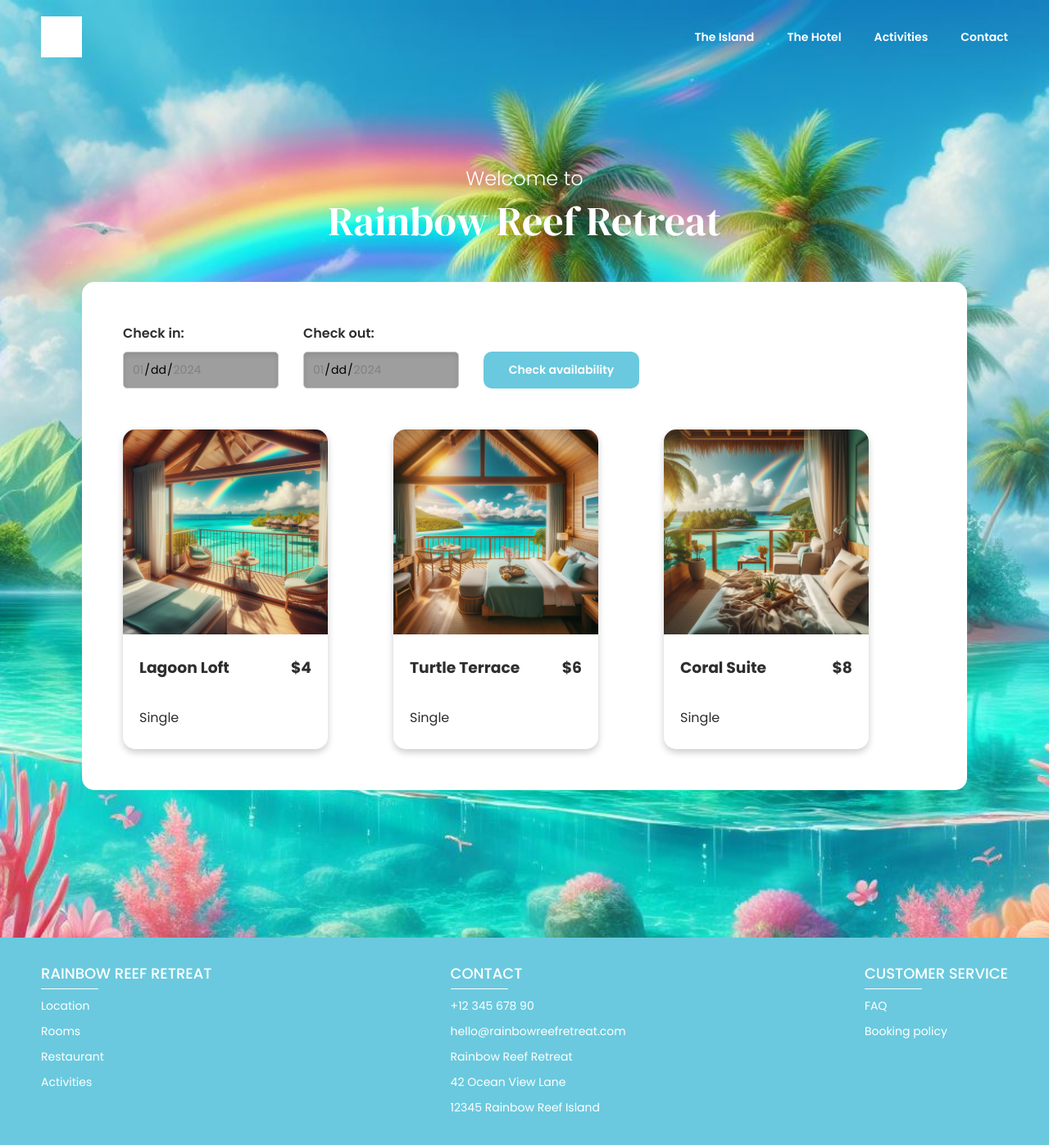
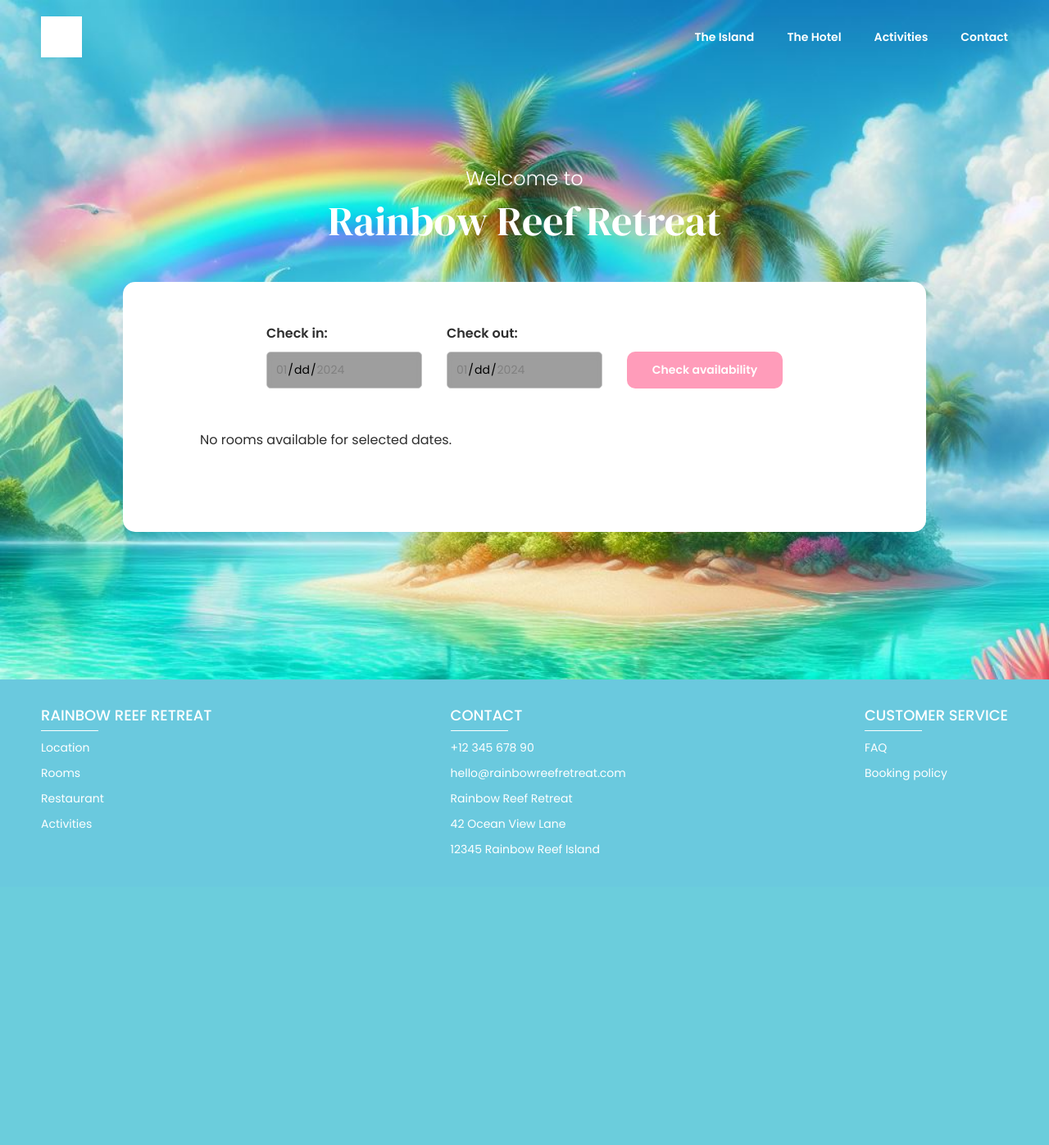
Before and after one commit to juliasophieg/Rainbow-Reef-Retreat, a PHP site: page / in a window 1280 px wide. Shown: the whole page at 82% size. After the commit the page ends 1042 px from the top, so only its background shows below. Run offline with PHP 8.4, Linux system fonts and the light colour scheme; data comes from the database, SQL or seed files in the repository; both versions use the stored data as it was before the commit; grey boxes are pictures that could not be loaded.

Commit message:
available room(s)

```diff
--- a/availability.php
+++ b/availability.php
@@ -1,8 +1,11 @@
 <?php
 
 declare(strict_types=1);
+
 session_start();
+
 require_once __DIR__ . '/hotelFunctions.php';
+
 $db = connect('hotel.db');
 
 //If "Check Availability" is pressed
@@ -16,50 +19,49 @@ if (isset($_POST['availability'])) {
     $checkOut = $_SESSION['checkout'];
 
 
-    //Check which rooms are available
-    // Retrieve available rooms
-    $statement = $db->query("SELECT * FROM Rooms");
+    //Check which rooms are booked on selected
+    $statement = $db->prepare("SELECT room_id FROM Reservations
+    WHERE arrival_date BETWEEN :checkIn AND :checkOut
+    OR departure_date BETWEEN :checkIn AND :checkOut;");
 
-    $rooms = $statement->fetchAll(PDO::FETCH_ASSOC);
+    $statement->execute(['checkIn' => $checkIn, 'checkOut' => $checkOut]);
 
+    $bookedRooms = $statement->fetchAll(PDO::FETCH_COLUMN);
+
+    // All rooms
+    $allRooms = [1, 2, 3];
+
+    // Available rooms
+    $availableRooms = array_diff($allRooms, $bookedRooms);
+
+    // Display available rooms
+    if (!empty($availableRooms)) {
+
+        //Get information about all rooms
+        require_once __DIR__ . '/rooms.php';
 
         //Generate room cards for available rooms
-    foreach ($rooms as $room) : ?>
+        foreach ($availableRooms as $availableRoom) {
+
+            foreach ($roomInfo as $room) :
+                if ($availableRoom === $room['id']) { ?>
                     <a href="room.php?room_id=<?php echo $room['id']; ?>&checkin=<?php echo $checkIn; ?>&checkout=<?php echo $checkOut; ?>">
                         <div class="room-card">
-                <img src="<?php echo $room['img_src'] ?>" style="width:100%">
+                            <img src="<?php echo $room['room_img'] ?>" style="width:100%">
                             <div class="room-card-text">
                                 <div class="room-title">
-                        <h3><?php echo $room['room_name'] ?></h3>
+                                    <h3><?php echo $room['name'] ?></h3>
                                     <h3>$<?php echo $room['price_per_day'] ?></h3>
                                 </div>
-                    <p><?php echo ucfirst($room['room_type']) ?></p>
+                                <p><?php echo ucfirst($room['type']) ?></p>
                             </div>
                         </div>
                     </a>
 
-    <?php endforeach;
+<?php }
+            endforeach;
+        };
+    }
 } else {
-    //Show all rooms if no dates are picked
-    $statement = $db->query("SELECT * FROM Rooms");
-
-    $rooms = $statement->fetchAll(PDO::FETCH_ASSOC);
-
-    //Generate room cards
-    foreach ($rooms as $room) : ?>
-        <a href="room.php?room_id=<?php echo $room['id']; ?>">
-            <div class="room-card">
-                <img src="<?php echo $room['img_src'] ?>" style="width:100%">
-                <div class="room-card-text">
-                    <div class="room-title">
-                        <h3><?php echo $room['room_name'] ?></h3>
-                        <h3>$<?php echo $room['price_per_day'] ?></h3>
-                    </div>
-                    <p><?php echo ucfirst($room['room_type']) ?></p>
-                </div>
-            </div>
-        </a>
-
-<?php endforeach;
+    echo "No rooms available for selected dates.";
 }
-?>
--- a/codevalidation.php
+++ b/codevalidation.php
@@ -37,9 +37,10 @@ if (isset($_POST['book_room'])) {
         }
 
         if ($response->getStatusCode() == 200 && !isset($error) && $amount >= $totalCost) {
+            $isValid = true;
             require_once __DIR__ . '/transfer.php';
         } else {
-            echo "Transfer of $" . $totalCost . " failed";
+            $isValid = false;
         }
     } catch (RequestException $e) {
         // Handle exceptions
--- a/index.php
+++ b/index.php
@@ -25,7 +25,7 @@
     </div>
     <main>
         <!--CHECK ROOM AVAILABILITY -->
-        <form class="dates" action="/" method="post">
+        <form class="dates" action="/" method="post" onsubmit="return validateDates()">
             <div class="checkin-col">
                 <label for="checkin">Check in:</label>
                 <input type="date" id="checkin" name="checkin" min="2024-01-01" max="2024-01-31">
@@ -70,4 +70,43 @@
     </footer>
 </body>
 
+<script>
+    function validateDates() {
+        // Get the checkin and checkout dates
+        const checkin = document.getElementById('checkin').value;
+        const checkout = document.getElementById('checkout').value;
+
+        // Check if any of them are empty
+        if (checkin === '' || checkout === '') {
+            // Display error message
+            alert('Please select both check-in and check-out dates.');
+
+            // Put focus on the first empty date field
+            if (checkin === '') {
+                document.getElementById('checkin').focus();
+            } else {
+                document.getElementById('checkout').focus();
+            }
+
+            // Prevent form submission
+            return false;
+        }
+
+        // Check if checkin date is after checkout date
+        if (checkin >= checkout) {
+            // Display error message
+            alert('Check-out date must be after check-in date.');
+
+            // Focus on the checkout date field
+            document.getElementById('checkout').focus();
+
+            // Prevent form submission
+            return false;
+        }
+
+        // Continue with form submission
+        return true;
+    }
+</script>
+
 </html>
--- a/styles.css
+++ b/styles.css
@@ -35,13 +35,18 @@ nav {
 }
 
 a {
+  font-size: 14px;
   color: white;
-  text-decoration: none;
+  text-decoration: underline transparent;
+  transition: 0.3s ease-in-out;
+}
+
+a:hover {
+  text-decoration: underline;
 }
 
 nav a {
   font-weight: 600;
-  font-size: 14px;
 }
 
 .intro {
@@ -66,7 +71,8 @@ h2 {
 main {
   display: flex;
   flex-direction: column;
-  margin: 40px 100px;
+  align-items: center;
+  margin: 40px 150px;
   padding: 50px;
   background-color: white;
   color: var(--almost-black);
@@ -79,6 +85,7 @@ form {
   display: flex;
   gap: 30px;
   align-items: end;
+  justify-content: center;
 }
 
 .checkin-col,
@@ -109,7 +116,7 @@ button {
   border-radius: 5px;
   background-color: white;
 
-  box-shadow: inset 0 3px 6px rgba(0, 0, 0, 0.1);
+  box-shadow: inset 0 3px 6px rgba(151, 151, 151, 0.1);
 }
 
 [type='date']::-webkit-calendar-picker-indicator {
@@ -122,7 +129,7 @@ button {
 
 button,
 input[type='submit'] {
-  background-color: var(--water);
+  background-color: var(--coral);
   color: white;
   font-weight: 600;
   border-radius: 10px;
@@ -133,7 +140,7 @@ input[type='submit'] {
 
 input[type='submit']:hover {
   cursor: pointer;
-  background-color: #4cb7cf;
+  background-color: #ff749e;
 }
 
 /* FIRST PAGE */
@@ -153,21 +160,26 @@ h4 {
 }
 
 .rooms-wrapper {
+  width: 90%;
   display: flex;
-  flex-direction: row;
-  justify-content: flex-start;
+  flex-direction: column;
   flex-wrap: wrap;
-  margin-top: 50px;
-  gap: 80px;
-  width: 100%;
+  margin: 50px;
+  gap: 50px;
 }
 
 .rooms-wrapper a {
   color: var(--almost-black);
 }
 
+.rooms-wrapper a:hover {
+  text-decoration: none;
+}
+
 .room-card {
-  width: 250px;
+  display: flex;
+  height: 250px;
+  width: 100%;
   border-radius: 15px;
   box-shadow: 0 4px 8px 0 rgba(0, 0, 0, 0.2);
   transition: 0.3s;
@@ -179,16 +191,13 @@ h4 {
 }
 
 .room-card img {
-  border-radius: 15px 15px 0px 0px;
+  max-width: 250px;
+  height: auto;
+  border-radius: 15px 0px 0px 15px;
 }
 
 .room-card-text {
-  padding: 0px 20px 10px 20px;
-}
-
-.room-title {
-  display: flex;
-  justify-content: space-between;
+  width: 50%;
 }
 
 /* ROOM PAGE */
@@ -262,10 +271,4 @@ footer p,
 footer a {
   margin: 5px 0px;
   font-size: 14px;
-  text-decoration: underline transparent;
-  transition: 0.3s ease-in-out;
 }
-
-footer a:hover {
-  text-decoration: underline;
-}
```
Also changed, not shown: booking.php (+28 -23 lines), room.php (+4 -3 lines), rooms.php (+9 -6 lines), assets/images/coralsuite.jpeg, assets/images/lagoonloft.jpeg, assets/images/lagoonloft2.jpeg (added), assets/images/turtleterrace.jpeg, hotel.db. Lines whose indentation alone changed are shown as unchanged.
